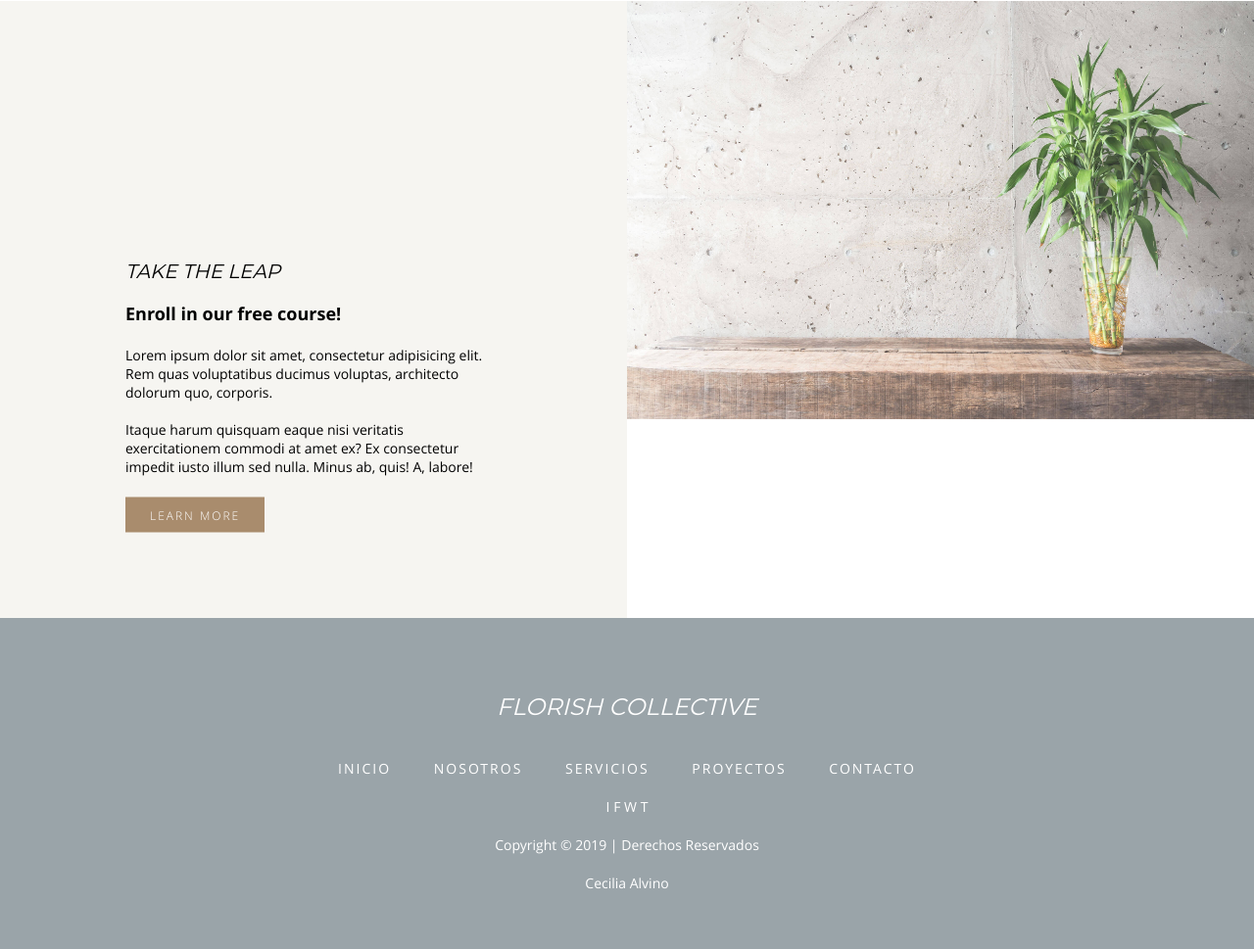
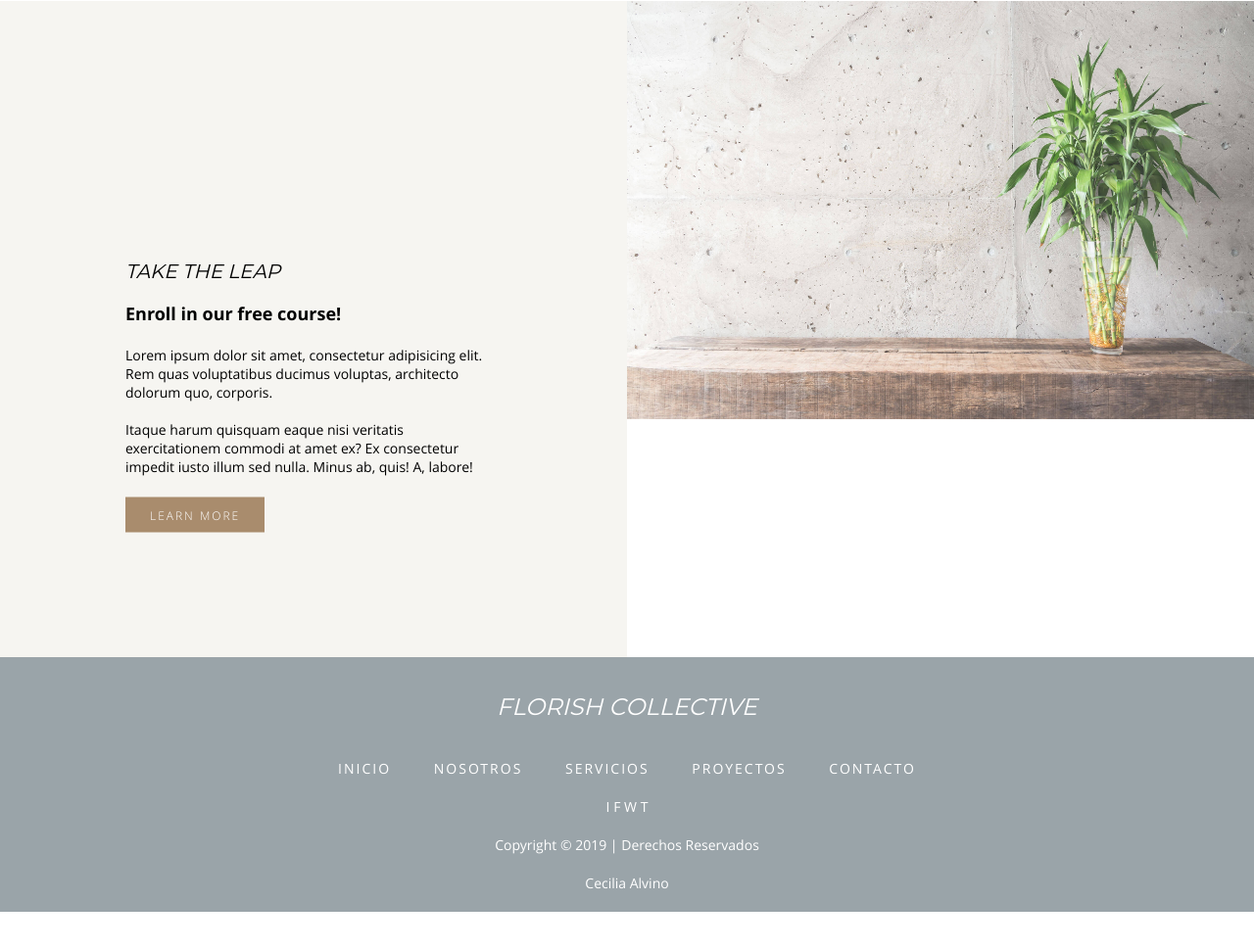
Before and after one commit to ceciAlvinoquispe/landing, a plain HTML site: page index.html in a window 1280 px wide. Shown: the part 3199-4168 px from the top of the page at 98% size. After the commit the page ends 4130 px from the top, so only its background shows below. Drawn offline with Linux system fonts and the light colour scheme.

Commit message:
changes txt

```diff
--- a/css/footer.css
+++ b/css/footer.css
@@ -10,7 +10,6 @@ footer {
 	transform: translate(-50%, -50%);
 	width: 100%;
 	text-align: center;
-	padding: 40px 0;
 }
 .footerTxt {
 	font-family: 'montserratregular';
--- a/index.html
+++ b/index.html
@@ -2,7 +2,7 @@
 <html lang="en">
 <head>
 	<meta charset="UTF-8">
-	<title>web-1</title>
+	<title>Landing</title>
 	<link rel="stylesheet" href="css/style.css">
 </head>
 <body>
```
